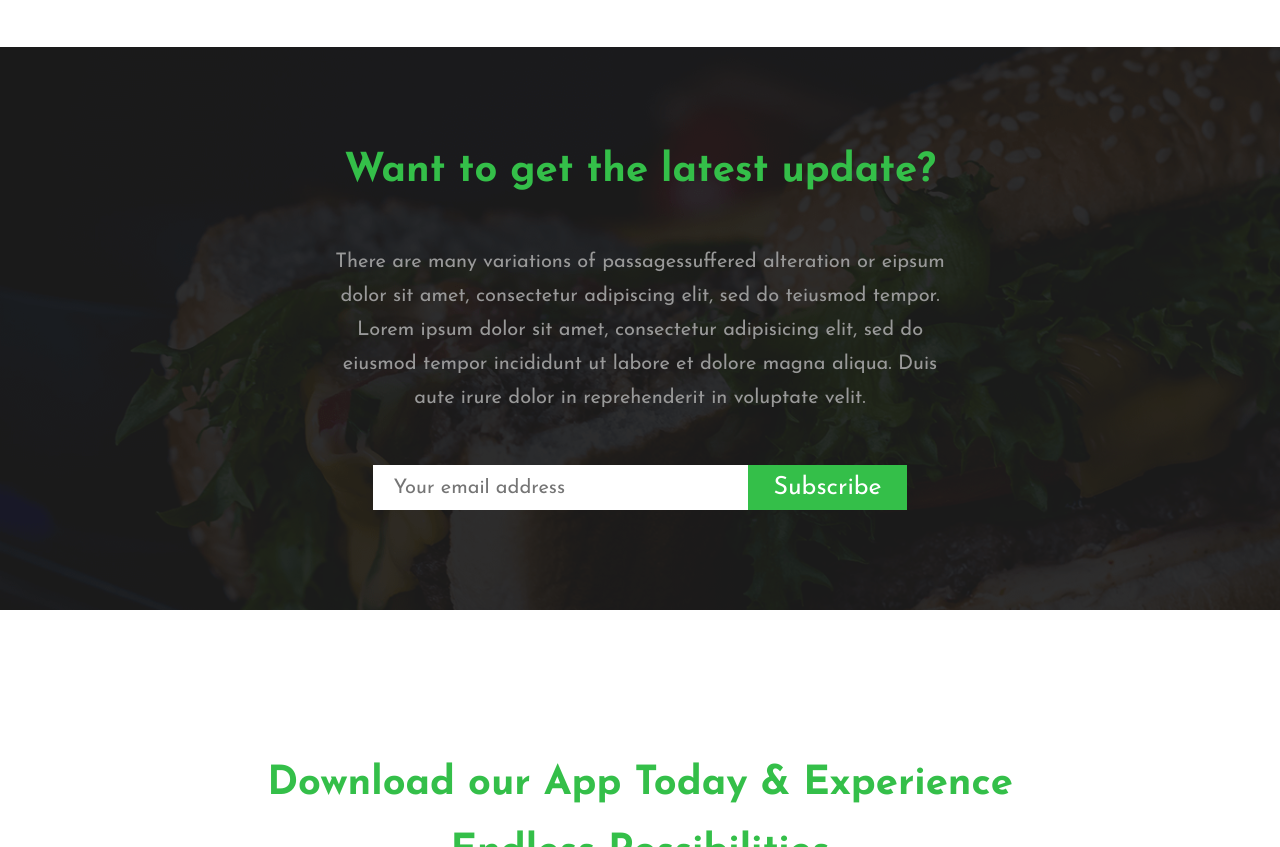
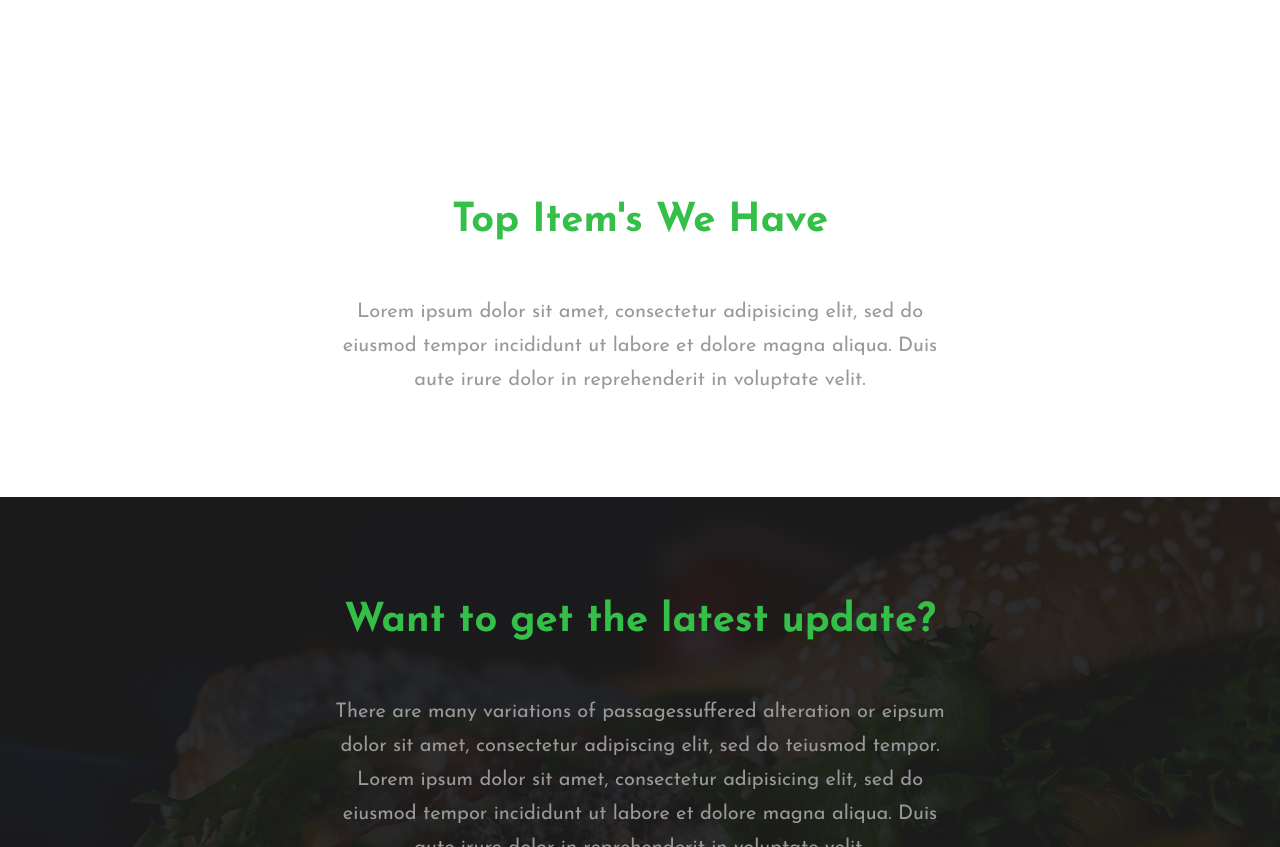
Before and after one commit to Ahmedhamdy96/Cafe360, a website: page index.html in a window 1280 px wide. Shown: the part 2498-3345 px from the top of the page. Drawn offline with Linux system fonts and the light colour scheme.

Commit message:
top items

```diff
--- a/index.html
+++ b/index.html
@@ -143,6 +143,19 @@
     </section>
     <!-- end recepies -->
 
+    <!-- start top-items -->
+    <section class="section-heading top-items">
+      <div class="container">
+        <h2>Top Item's We Have</h2>
+        <p>
+          Lorem ipsum dolor sit amet, consectetur adipisicing elit, sed do
+          eiusmod tempor incididunt ut labore et dolore magna aliqua. Duis aute
+          irure dolor in reprehenderit in voluptate velit.
+        </p>
+      </div>
+    </section>
+    <!-- end top-items -->
+
     <!-- start news -->
     <section class="section-heading news">
       <div class="container">
```
